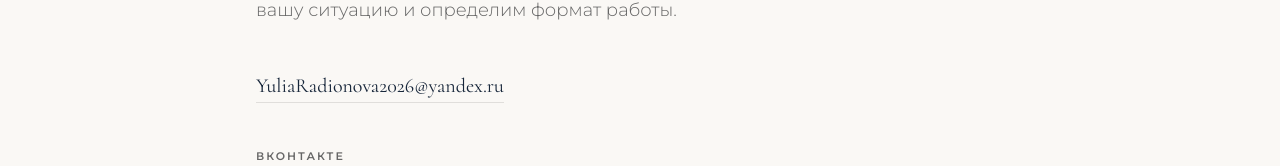
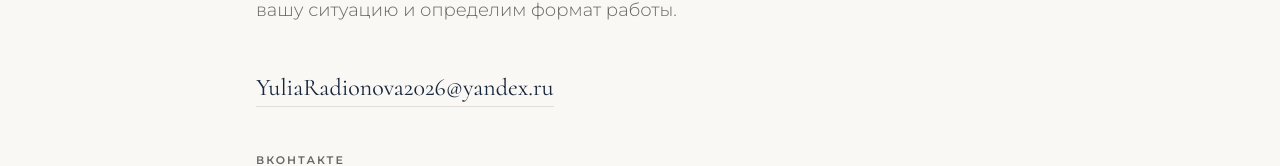
Before and after one commit to stnslv-lxsn/mandolinistonline, a Next.js app: page / in a window 1280 px wide. Shown: the part 4168-4334 px from the top of the page. Built offline with nearby package versions, Linux system fonts and the light colour scheme.

Commit message:
style: a touch larger e-mail in «Контакты»
18/20px -> 20/24px. Still one line at 320px (248px of 272px available).

Co-Authored-By: Claude Opus 5.5 <noreply@anthropic.com>
Claude-Session: https://claude.ai/code/session_01SmZzA3WVcJ8ARF8Zu4ptSu

```diff
--- a/src/components/sections/Contact.tsx
+++ b/src/components/sections/Contact.tsx
@@ -21,7 +21,7 @@ export default function Contact() {
         {/* На узком экране адрес не помещается в одну строку кеглем 24px, а break-all рвал его
             посреди домена. Кегль меньше до sm, а единственное разрешённое место переноса —
             перед «@»: домен остаётся целым */}
-        <a href={`mailto:${email}`} className="text-lg md:text-xl font-serif text-ink hover:text-muted transition-colors border-b border-rule hover:border-ink pb-1 break-words">
+        <a href={`mailto:${email}`} className="text-xl md:text-2xl font-serif text-ink hover:text-muted transition-colors border-b border-rule hover:border-ink pb-1 break-words">
           {emailName}<wbr />@{emailDomain}
         </a>
 
```
